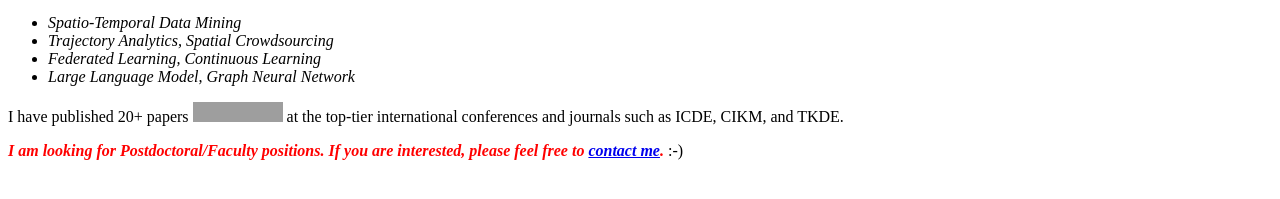
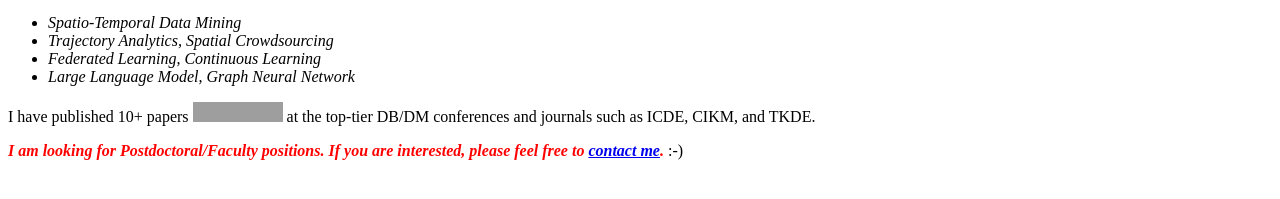
Before and after one commit to MiaoHaoSunny/MiaoHaoSunny.github.io, a Jekyll site: the page built from _pages/includes/intro.md, in a window 1280 px wide. Shown: the part 595-794 px from the top of the page. Built offline with Jekyll 4.4.1, drawn with Linux system fonts in a browser that asks for light colours; our own code applies the rules of GitHub Pages for plain Markdown files; grey boxes are pictures that could not be loaded.

Commit message:
Update intro.md

```diff
--- a/_pages/includes/intro.md
+++ b/_pages/includes/intro.md
@@ -8,6 +8,6 @@
 - _Federated Learning, Continuous Learning_
 - _Large Language Model, Graph Neural Network_
 
-I have published 20+ papers <a href='https://scholar.google.com/citations?user=eRouT0MAAAAJ'><img src="https://img.shields.io/endpoint?logo=Google%20Scholar&url=https%3A%2F%2Fcdn.jsdelivr.net%2Fgh%2FRayeRen%2Fmiaohaosunny.github.io@google-scholar-stats%2Fgs_data_shieldsio.json&labelColor=f6f6f6&color=9cf&style=flat&label=citations"></a> at the top-tier international conferences and journals such as ICDE, CIKM, and TKDE.
+I have published 10+ papers <a href='https://scholar.google.com/citations?user=eRouT0MAAAAJ'><img src="https://img.shields.io/endpoint?logo=Google%20Scholar&url=https%3A%2F%2Fcdn.jsdelivr.net%2Fgh%2FRayeRen%2Fmiaohaosunny.github.io@google-scholar-stats%2Fgs_data_shieldsio.json&labelColor=f6f6f6&color=9cf&style=flat&label=citations"></a> at the top-tier DB/DM conferences and journals such as ICDE, CIKM, and TKDE.
 
 <em><i><b><font color="red">I am looking for Postdoctoral/Faculty positions. If you are interested, please feel free to <a href="mailto:haom@cs.aau.dk">contact me</a>.</font></b></i></em> :-)
```
